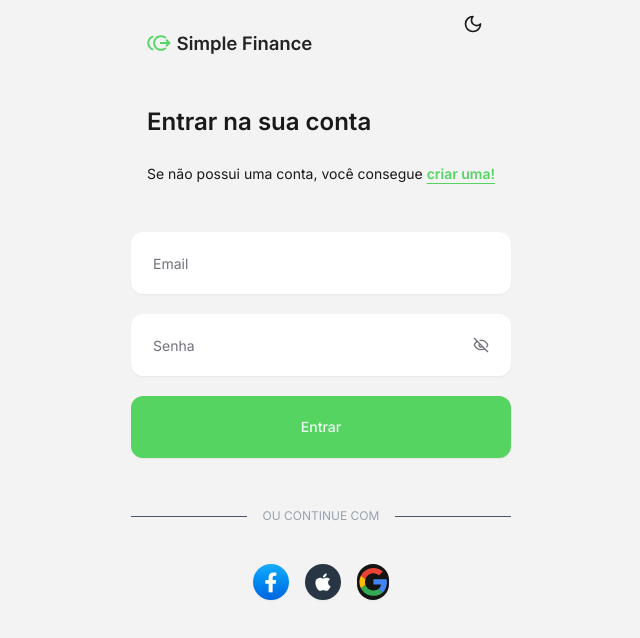
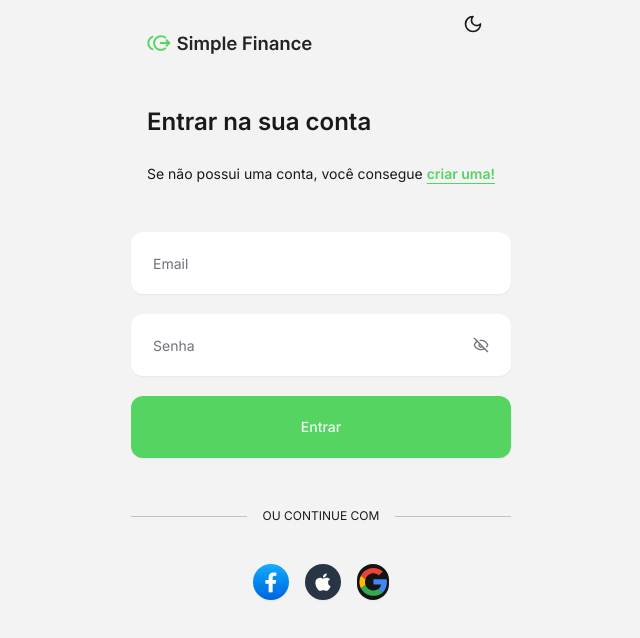
Before and after one commit to jaksondeoliveiramartins/fsc-labs-simple-finance, a Next.js app: page /signin in a window 1280 px wide. Shown: the top 638 px of the page, without its empty margins (319-959 px from the left). Built offline with nearby package versions, Linux system fonts and the light colour scheme.

Commit message:
refactor(theme): replace hardcoded values with theme colors

```diff
--- a/app/_components/OAuthProviders.tsx
+++ b/app/_components/OAuthProviders.tsx
@@ -5,10 +5,10 @@ import Image from "next/image";
 export function OAuthProviders() {
   return (
     <div className="flex w-full flex-col gap-10">
-      <div className="flex w-full items-center text-xs text-gray-400 uppercase">
-        <div className="flex-grow border-t border-gray-600" />
+      <div className="flex w-full items-center text-xs uppercase">
+        <div className="flex-grow border-t" />
         <span className="px-4">ou continue com</span>
-        <div className="flex-grow border-t border-gray-600" />
+        <div className="flex-grow border-t" />
       </div>
 
       <div className="flex justify-center space-x-4">
```
